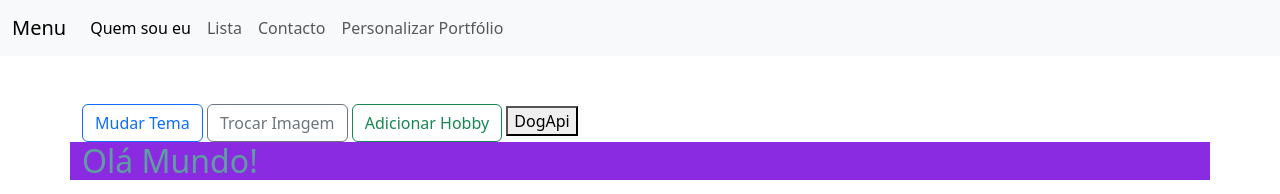
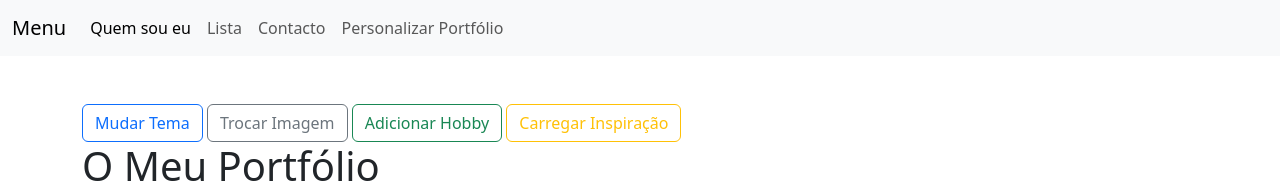
Before and after one commit to Carole-Guerreiro/TRABALHOFINAL, a plain HTML site: page index.html in a window 1280 px wide. Shown: the top 194 px of the page. Drawn offline with nearby package versions, Linux system fonts and the light colour scheme; grey boxes are pictures that could not be loaded.

Commit message:
mudei caminho img

```diff
--- a/index.html
+++ b/index.html
@@ -59,12 +59,11 @@
     <button id="TrocarImagem" type="button" class="btn btn-outline-secondary">Trocar Imagem</button>
     <button id="AdicionarHobby" type="button" class="btn btn-outline-success">Adicionar Hobby</button>
     <!-- botão de imagens de caes -->
-    <button id="dog-api">DogApi</button>
+    <button id="dog-api" type="button" class="btn btn-outline-warning">Carregar Inspiração</button>
 
 
 
     <div class="row">
-      <h2>Olá Mundo!</h2>
       <h1>O Meu Portfólio</h1>
     </div>
 
@@ -73,7 +72,7 @@
       <div class="row g-0">
         <div class="col-md-4">
           <!-- imagem -->
-          <img src="../Imagens/minha_carole.jpg" class="img-fluid rounded-start" alt="...">
+          <img src="Imagens/minha_carole.jpg" class="img-fluid rounded-start" alt="...">
         </div>
         <div class="col-md-8">
           <div class="card-body">
```
